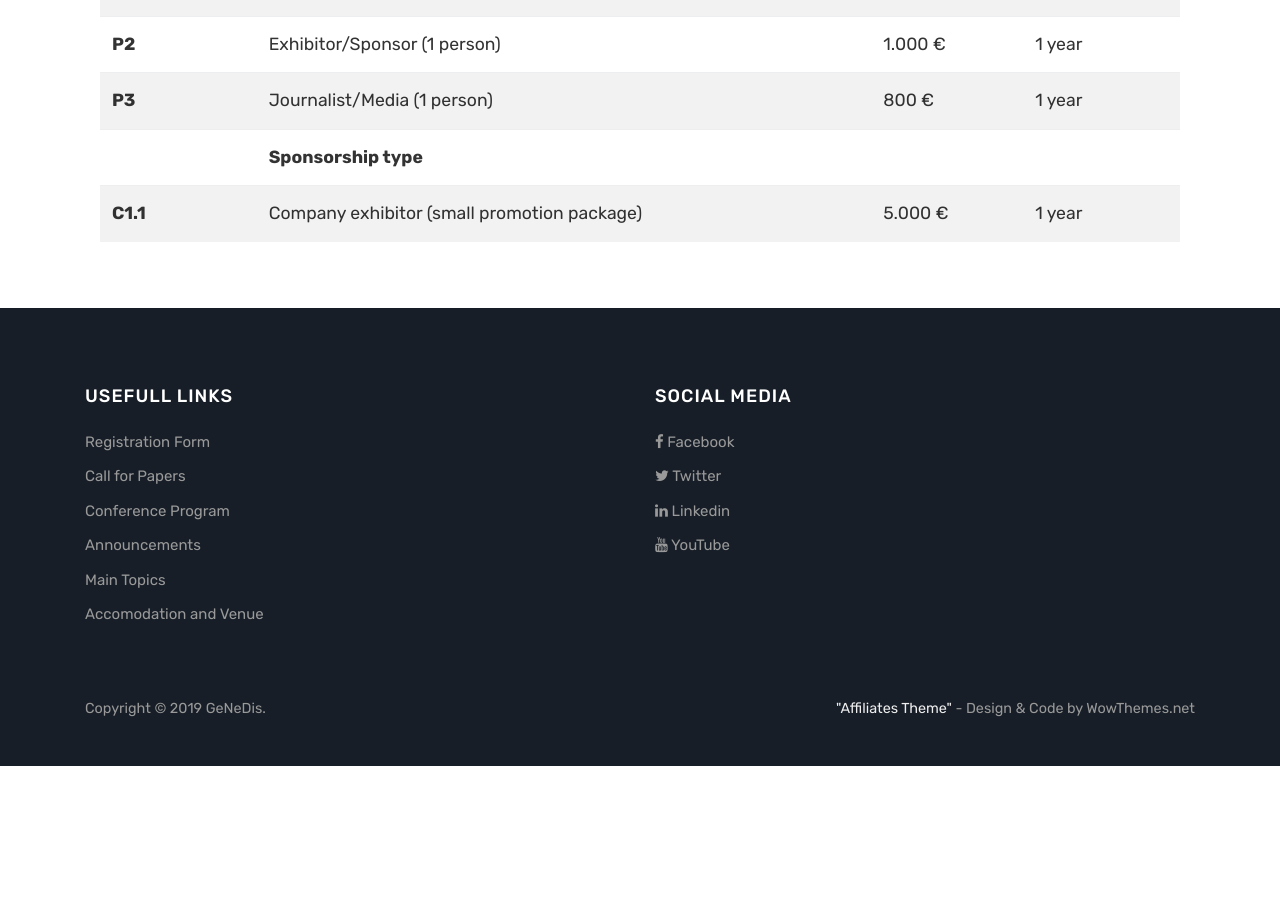
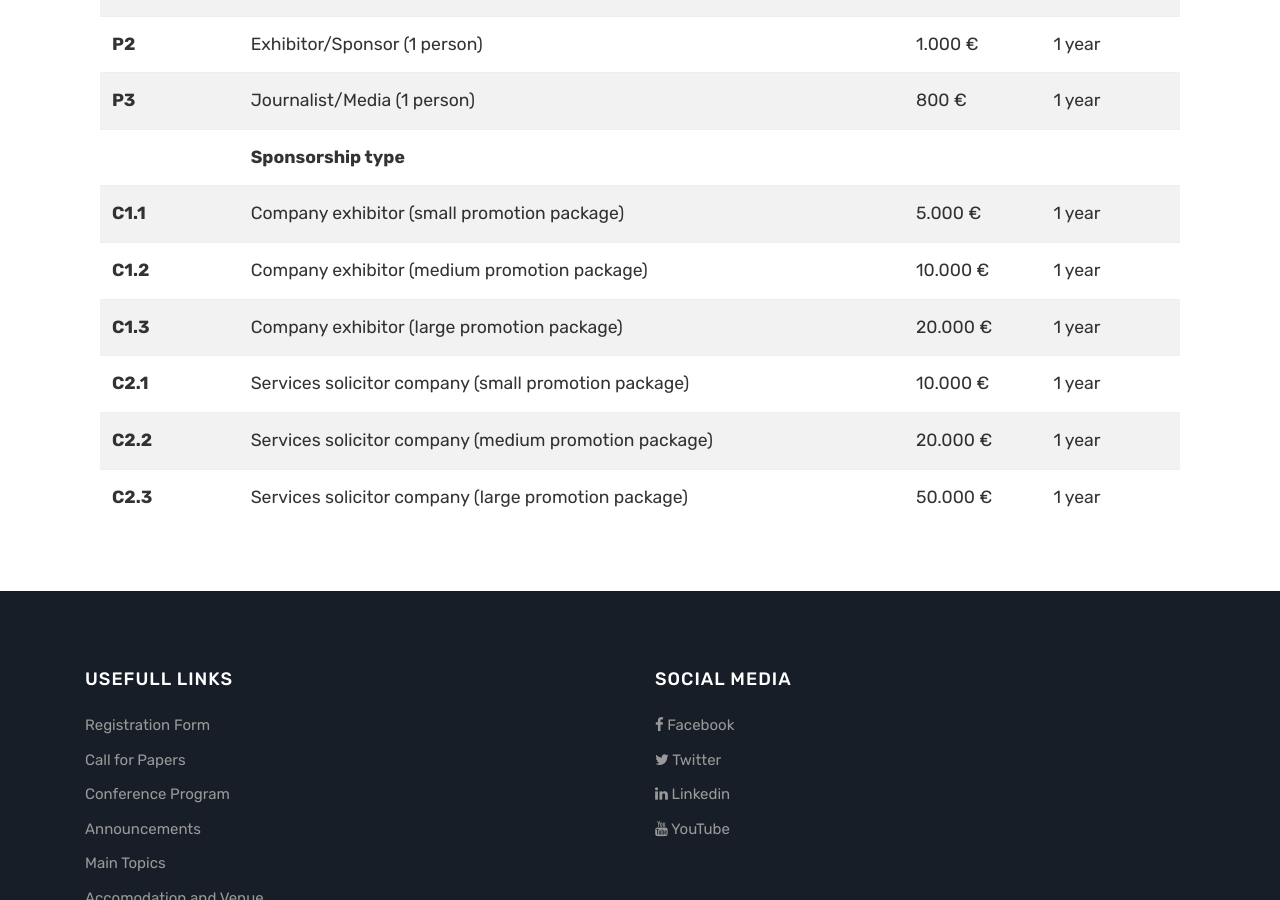
Before and after one commit to Covide-1797/genedis, a Jekyll site: the page built from pages/partnership.html, in a window 1280 px wide and 900 px high, scrolled down 427 px. Built offline with Jekyll 4.4.1, drawn with Linux system fonts in a browser that asks for light colours; before the commit the page ends 1193 px from its top, so only the background shows below that.

Commit message:
Update partnership.html

```diff
--- a/pages/partnership.html
+++ b/pages/partnership.html
@@ -6,7 +6,7 @@ title: GeNeDis Fees & Sponsorship Packages
 <div class="container">
     <div class="row">
         <div class="col-sm-12">
-            <table class="table table-striped">
+            <table class="table table-striped table-responsive-lg">
                 <thead>
                     <tr>
                         <th scope="col">Fee Type</th>
@@ -46,6 +46,36 @@ title: GeNeDis Fees & Sponsorship Packages
                         <td>5.000 €</td>
                         <td>1 year</td>
                     </tr>
+                    <tr>
+                        <th scope="row">C1.2</th>
+                        <td>Company exhibitor (medium promotion package)</td>
+                        <td>10.000 €</td>
+                        <td>1 year</td>
+                    </tr>
+                    <tr>
+                        <th scope="row">C1.3</th>
+                        <td>Company exhibitor (large promotion package)</td>
+                        <td>20.000 €</td>
+                        <td>1 year</td>
+                    </tr>
+                    <tr>
+                        <th scope="row">C2.1</th>
+                        <td>Services solicitor company (small promotion package) </td>
+                        <td>10.000 €</td>
+                        <td>1 year</td>
+                    </tr>
+                    <tr>
+                        <th scope="row">C2.2</th>
+                        <td>Services solicitor company (medium promotion package)</td>
+                        <td>20.000 €</td>
+                        <td>1 year</td>
+                    </tr>
+                    <tr>
+                        <th scope="row">C2.3</th>
+                        <td>Services solicitor company (large promotion package)</td>
+                        <td>50.000 €</td>
+                        <td>1 year</td>
+                    </tr>
                 </tbody>
             </table>
         </div>
```
